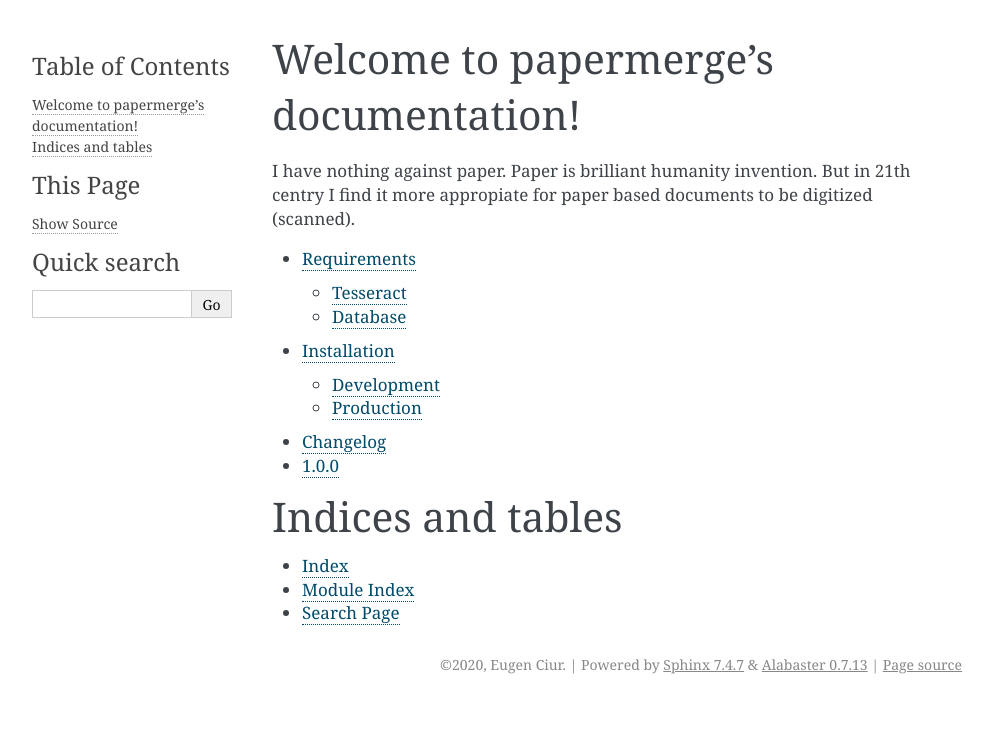
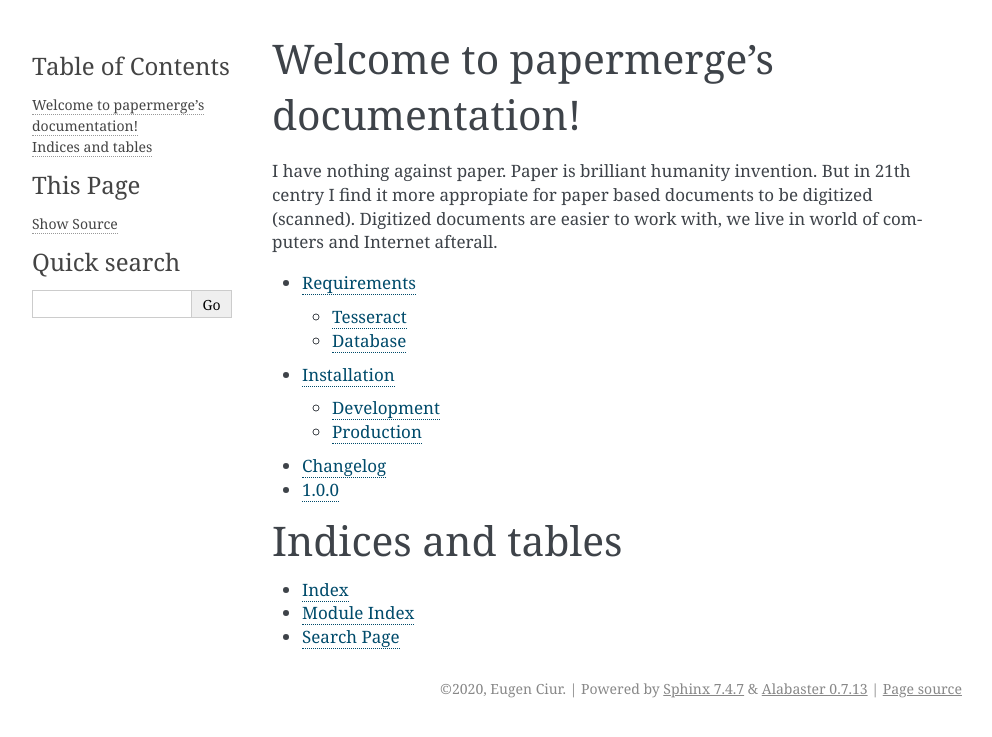
Before and after one commit to ciur/papermerge, a Sphinx documentation site: the page built from docs/source/index.rst, in a window 1280 px wide. Shown: the top 737 px of the page, without its empty margins (148-1140 px from the left). Built offline with Sphinx 7.4.7, drawn with Linux system fonts in a browser that asks for light colours.

Commit message:
documentation

```diff
--- a/docs/source/index.rst
+++ b/docs/source/index.rst
@@ -8,7 +8,8 @@
 
 I have nothing against paper. Paper is brilliant humanity invention. But in
 21th centry I find it more appropiate for paper based documents to be
-digitized (scanned).
+digitized (scanned). Digitized documents are easier to work with, we live in
+world of computers and Internet afterall.
 
 .. toctree::
    :maxdepth: 2
```
